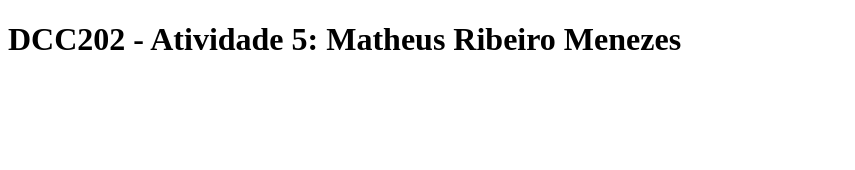
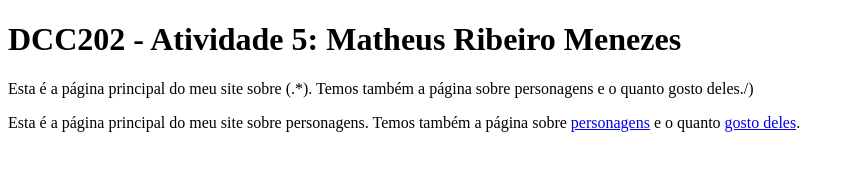
Before and after one commit to ufjf-dcc202/ufjf-dcc202-2023-3-a-atv5-matheusrm321, a website: page index.html in a window 1280 px wide. Shown: the whole page, without its empty margins (0-855 px from the left). Drawn offline with Linux system fonts and the light colour scheme.

Commit message:
Adicionei os dois links, index finalizado

```diff
--- a/index.html
+++ b/index.html
@@ -8,7 +8,8 @@
 <body>
     <main>
         <h1>DCC202 - Atividade 5: Matheus Ribeiro Menezes</h1>
-        <p></p>
+        Esta é a página principal do meu site sobre (.*). Temos também a página sobre personagens e o quanto gosto deles./)
+        <p>Esta é a página principal do meu site sobre personagens. Temos também a página sobre <a href="personagens.html">personagens</a> e o quanto <a href="preferencias.html">gosto deles</a>.</p>
     </main>
 </body>
 </html>
```
